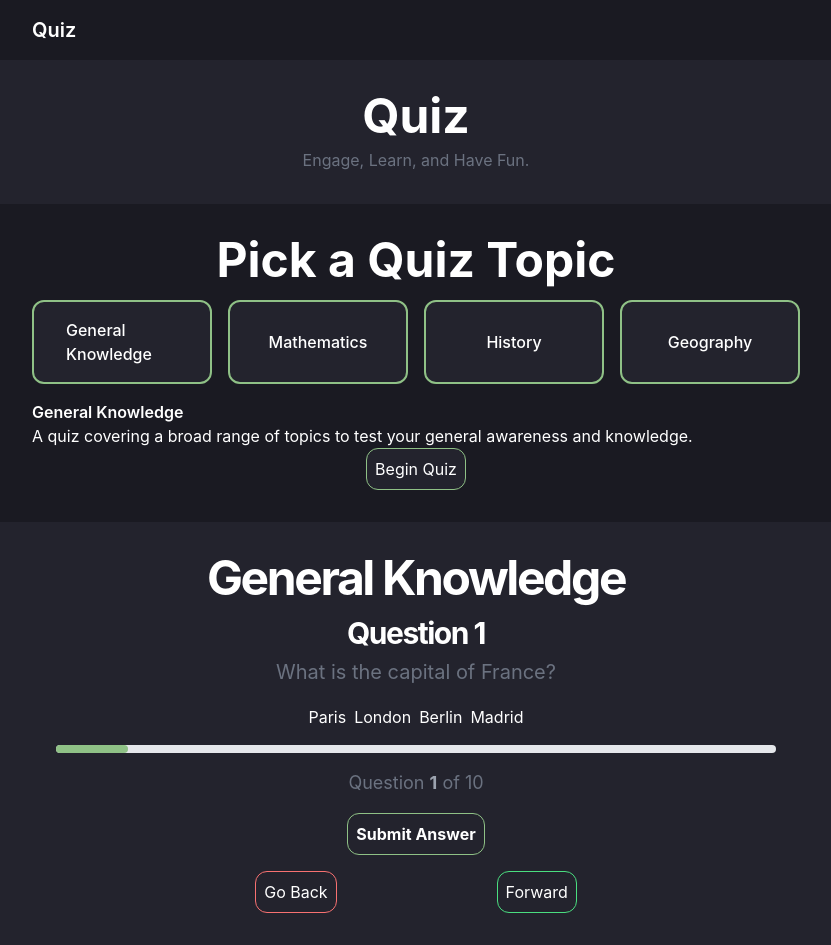
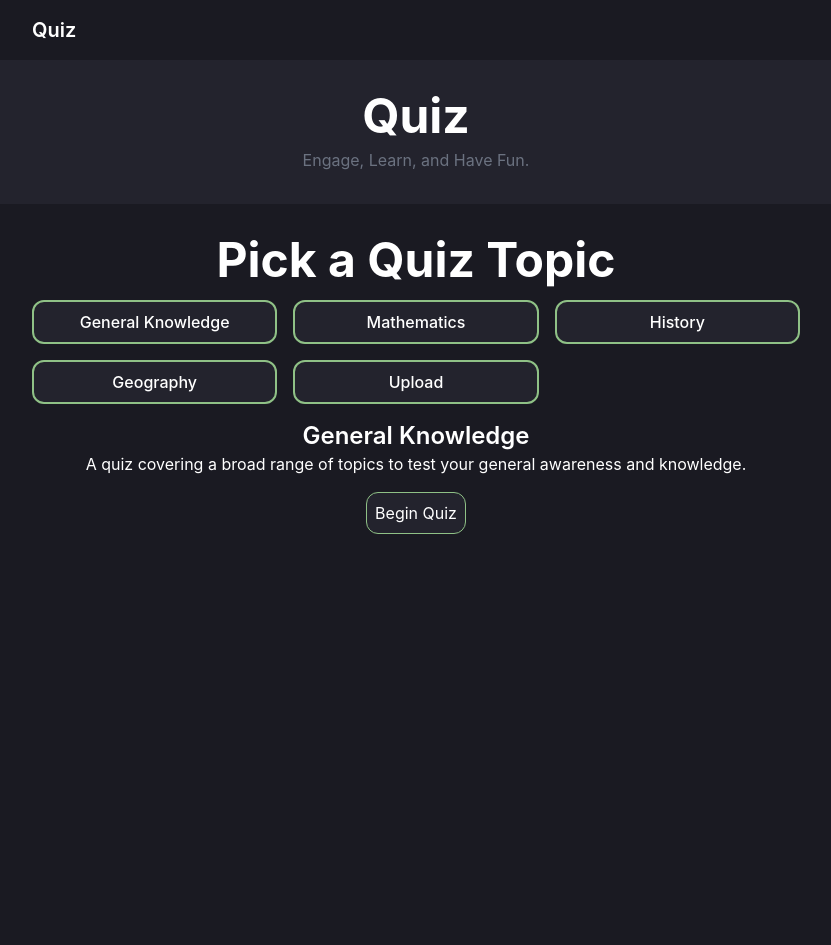
Before and after one commit to 8liam/quiz, a React (Create React App) app: page / in a window 1280 px wide. Both pictures are taken after a click on the link "General Knowledge". Shown: the whole page, without its empty margins (224-1055 px from the left). After the commit the page ends 800 px from the top, so only its background shows below. Built offline with nearby package versions, Linux system fonts and the light colour scheme.

Commit message:
Made buttons work dynamically

```diff
--- a/src/App.js
+++ b/src/App.js
@@ -2,7 +2,6 @@ import "./App.css";
 import Navbar from "./components/navbar";
 import Landing from "./sections/landing";
 import Quizzes from "./sections/quizzes";
-import Quiz from "./sections/quiz";
 function App() {
   return (
     <>
@@ -10,7 +9,7 @@ function App() {
       <main className="">
         <Landing />
         <Quizzes />
-        <Quiz />
+
       </main>
     </>
   );
--- a/src/sections/landing.jsx
+++ b/src/sections/landing.jsx
@@ -3,7 +3,7 @@ export default function Landing() {
     <section className="bg-primary text-white w-full xl:px-[20%] sm:max-xl:px-[15%] max-sm:px-[2.5%] py-8">
       <div>
         <div className="space-y-2">
-          <h1 className="text-5xl font-bold   text-center">Quiz</h1>
+          <h1 className="text-5xl font-bold text-center">Quiz</h1>
           <p className=" text-gray-500  dark:text-gray-400 text-center">
             Engage, Learn, and Have Fun.
           </p>
--- a/src/sections/quiz.jsx
+++ b/src/sections/quiz.jsx
@@ -1,11 +1,13 @@
-export default function Quiz() {
+export default function Quiz(props) {
+  const { quizName } = props;
+  console.log(quizName);
   return (
     <section className="bg-primary text-white max-w-[100vw] xl:px-[20%] sm:max-xl:px-[15%] max-sm:px-[2.5%] py-8">
       <div className="container px-4 md:px-6">
         <div className="flex flex-col items-center space-y-4 text-center">
           <div className="space-y-2">
             <h2 className="text-2xl font-bold tracking-tighter sm:text-3xl md:text-4xl lg:text-5xl/none">
-              General Knowledge
+              {quizName}
             </h2>
           </div>
           <div className="space-y-2">
@@ -16,11 +18,11 @@ export default function Quiz() {
               What is the capital of France?
             </p>
           </div>
-          <div className="flex flex-col gap-2 min-[400px]:flex-row">
-            <a className="w-full ">Paris</a>
-            <a className="w-full ">London</a>
-            <a className="w-full ">Berlin</a>
-            <a className="w-full ">Madrid</a>
+          <div className="grid grid-cols-4 gap-8 min-[400px]:flex-row text-xl">
+            <a className=" bg-primary border border-accent p-2 rounded-xl hover:bg-accent hover:text-black duration-300">A 12 foot wall.</a>
+            <a className=" bg-primary border border-accent p-2 rounded-xl hover:bg-accent hover:text-black duration-300">London</a>
+            <a className=" bg-primary border border-accent p-2 rounded-xl hover:bg-accent hover:text-black duration-300">Berlin</a>
+            <a className=" bg-primary border border-accent p-2 rounded-xl hover:bg-accent hover:text-black duration-300">Madrid</a>
           </div>
           <div className="w-full h-2 mt-4 bg-gray-200 rounded">
             <div
@@ -33,7 +35,7 @@ export default function Quiz() {
           <p className="text-lg text-gray-500 dark:text-gray-400">
             Question <b className="text-gray-400 ">1</b> of 10
           </p>
-          <a className="mt-4 bg-primary p-2 rounded-xl text-white border border-accent  font-bold">Submit Answer</a>
+          <a className="mt-4 bg-primary p-2 rounded-xl text-white border border-accent  font-bold cursor-pointer hover:bg-accent hover:text-black duration-300">Submit Answer</a>
           <div className="flex  space-x-40 justify-between">
             <div className="p-2 rounded-xl border border-red-400">
               <p>Go Back</p>
--- a/src/sections/quizzes.jsx
+++ b/src/sections/quizzes.jsx
@@ -1,9 +1,29 @@
 import { useEffect, useState } from "react";
+import Quiz from "./quiz";
+
 export default function Quizzes() {
 
   const [quizTitle, setQuizTitle] = useState("");
   const [quizDescription, setQuizDescription] = useState("");
+  const [quizStarted, setQuizStarted] = useState("");
   // List of Quizzes. Used to map to cards.
+
+  const example = [
+    {
+      "id": 1,
+      "question": "How many legs does a dog have",
+      "answer": "4",
+      "options": [
+        "5",
+        "6",
+        "1",
+      ]
+    }
+  ]
+
+  // console.log(example[0].options[0]) // 5
+
+
   const quizzes = [
     {
       "title": "General Knowledge",
@@ -20,6 +40,10 @@ export default function Quizzes() {
     {
       "title": "Geography",
       "description": "Test your knowledge of the world's continents, countries, cities, and physical features with this geography quiz."
+    },
+    {
+      "title": "Upload",
+      "description": "Create your own questions in a .json file format and test yourself. Follow the example below for json structure."
     }
   ];
 
@@ -32,19 +56,25 @@ export default function Quizzes() {
     }
   };
 
+  const startQuiz = (title) => {
+    setQuizStarted({ title });
+  };
 
   return (
+    <>
+
       <div className="bg-secondary text-white w-full xl:px-[20%] sm:max-xl:px-[15%] max-sm:px-[2.5%] py-8" id="quizzes">
         <div className="space-y-4">
           <div className="space-y-4">
             <h1 className="text-5xl font-bold text-center">Pick a Quiz Topic</h1>
           </div>
-        <div className="grid grid-cols-4 gap-4">
+          <div className="grid grid-cols-3 gap-4">
             {quizzes.map((quiz) => (
               <a
                 key={quiz.title}
-              className="flex flex-col p-4 items-center justify-center border-2 border-solid border-accent bg-primary text-white rounded-xl"
+                className="flex flex-col p-2 items-center justify-center border-2 border-solid border-accent bg-primary text-white rounded-xl cursor-pointer hover:bg-accent hover:text-black duration-300"
                 onClick={() => showQuizInfo(quiz.title)}
+                href="#"
               >
                 <div className="text-md mx-4">
                   <h1 className="font-medium">{quiz.title}</h1>
@@ -54,19 +84,44 @@ export default function Quizzes() {
 
 
           </div>
-        {quizTitle && (
-          <div className="w-full">
-            <h1 className="font-semibold">
+          {quizTitle && quizTitle !== "Upload" && (
+            <div className="w-full text-center" >
+              <h1 className="font-semibold text-2xl">
                 {quizTitle}</h1>
               <p>{quizDescription}</p>
-            <div className="flex">
-              <a className="p-2 border-accent bg-primary border rounded-xl mx-auto">Begin Quiz</a>
+              <div className="flex mt-4">
+                <a className="p-2 border-accent bg-primary border rounded-xl mx-auto cursor-pointer hover:bg-accent hover:text-black duration-300"
+                  onClick={() => setQuizStarted(quizTitle)}
+                >Begin Quiz</a>
 
               </div>
             </div>
 
           )}
+          {quizTitle === "Upload" && (
+            <div className="w-full text-center">
+              <h1 className="font-semibold text-2xl">
+                {quizTitle}</h1>
+              <p>{quizDescription}</p>
+              <pre className="bg-black overflow-auto">
+                <code className="text-white bg-black">
+                  {JSON.stringify(example, null, 2)}
+
+                </code>
+              </pre>
+              <div className="flex mt-4">
+                <a className="p-2 border-accent bg-primary border rounded-xl mx-auto cursor-pointer hover:bg-accent hover:text-black duration-300"
+                >Upload Questions and Begin Quiz</a>
+
               </div>
             </div>
+          )}
+
+        </div>
+      </div>
+      {quizStarted && (
+        <Quiz quizName={quizStarted} />
+      )}
+    </>
   );
 }
```
Also changed, not shown: src/questions/mathematics.json (added, +12 -0 lines). Lines whose indentation alone changed are shown as unchanged.
